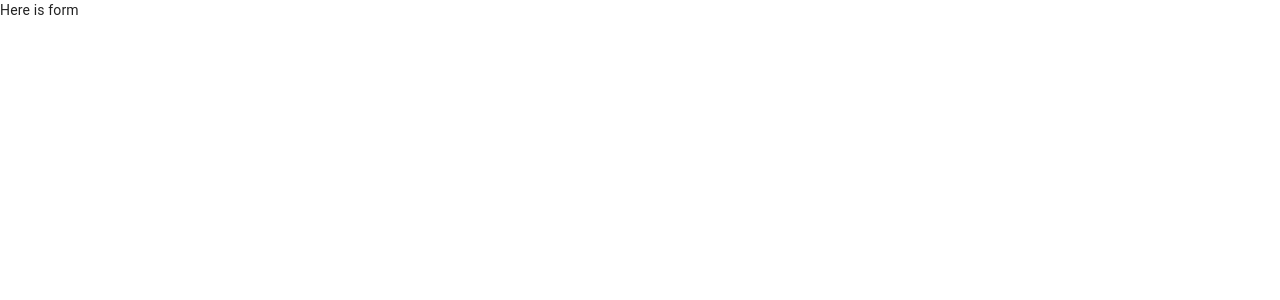
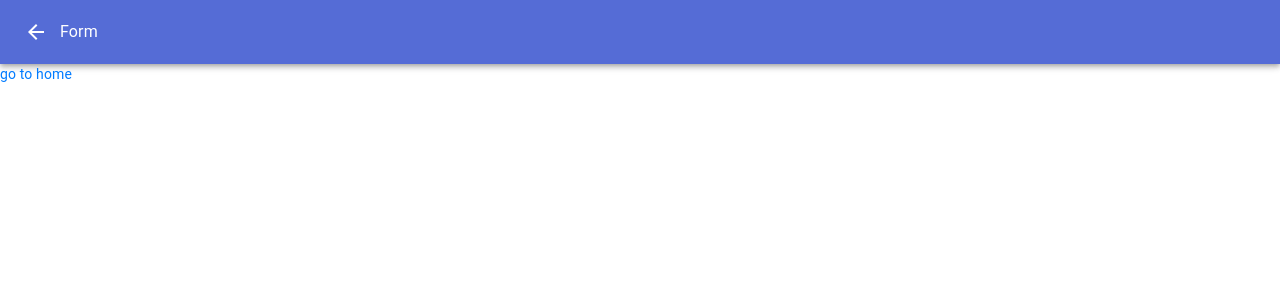
Before and after one commit to mseyfayi/InternetEngineeringReactForm, a React (Create React App) app: page /form in a window 1280 px wide. Shown: the top 300 px of the page. Built offline with nearby package versions, Linux system fonts and the light colour scheme.

Commit message:
header added

```diff
--- /dev/null
+++ b/src/common/Header.js
@@ -0,0 +1,32 @@
+import React from "react";
+import AppBar from "@material-ui/core/AppBar";
+import Toolbar from '@material-ui/core/Toolbar';
+import Typography from "@material-ui/core/Typography";
+import * as PropTypes from 'prop-types';
+import IconButton from "@material-ui/core/IconButton";
+import ArrowBackIcon from '@material-ui/icons/ArrowBack';
+import {useHistory} from "react-router-dom";
+
+const Header = ({text, isHome}) => {
+    const history = useHistory();
+    console.log(history);
+
+    return <AppBar position="static">
+        <Toolbar>
+            {!isHome && <IconButton edge="start" color="inherit" aria-label="menu" onClick={history.goBack}>
+                <ArrowBackIcon/>
+            </IconButton>}
+
+            <Typography>
+                {text}
+            </Typography>
+        </Toolbar>
+    </AppBar>;
+};
+
+Header.propTypes = {
+    text: PropTypes.string.isRequired,
+    isHome: PropTypes.bool
+};
+
+export default Header
--- a/src/form/index.js
+++ b/src/form/index.js
@@ -1,9 +1,12 @@
 import React from "react";
+import {Link} from "react-router-dom";
+import Header from "../common/Header";
 
 const Form = () => {
     return (
         <div>
-            Here is form
+            <Header text='Form'/>
+            <Link to='/'>go to home</Link>
         </div>
     )
 };
--- a/src/home/index.js
+++ b/src/home/index.js
@@ -1,9 +1,12 @@
 import React from "react";
+import Header from "../common/Header";
+import {Link} from "react-router-dom";
 
 const Home = () => {
     return (
         <div>
-            Here is home
+            <Header text='Home' isHome/>
+            <Link to='/form'>go to form</Link>
         </div>
     )
 };
--- a/src/index.js
+++ b/src/index.js
@@ -1,11 +1,12 @@
 import React from 'react';
 import ReactDOM from 'react-dom';
+import 'bootstrap/dist/css/bootstrap.min.css';
 import './index.css';
 import App from './App';
 import * as serviceWorker from './serviceWorker';
 import {ThemeProvider} from "@material-ui/styles";
 import theme from "./theme";
-import CssBaseline from "@material-ui/core/CssBaseline/CssBaseline";
+import CssBaseline from "@material-ui/core/CssBaseline";
 
 ReactDOM.render(
     <React.StrictMode>
```
Also changed, not shown: package.json (+9 -1 lines), .eslintrc.js, 1 other file (tests, documents, lock files or other folders).
